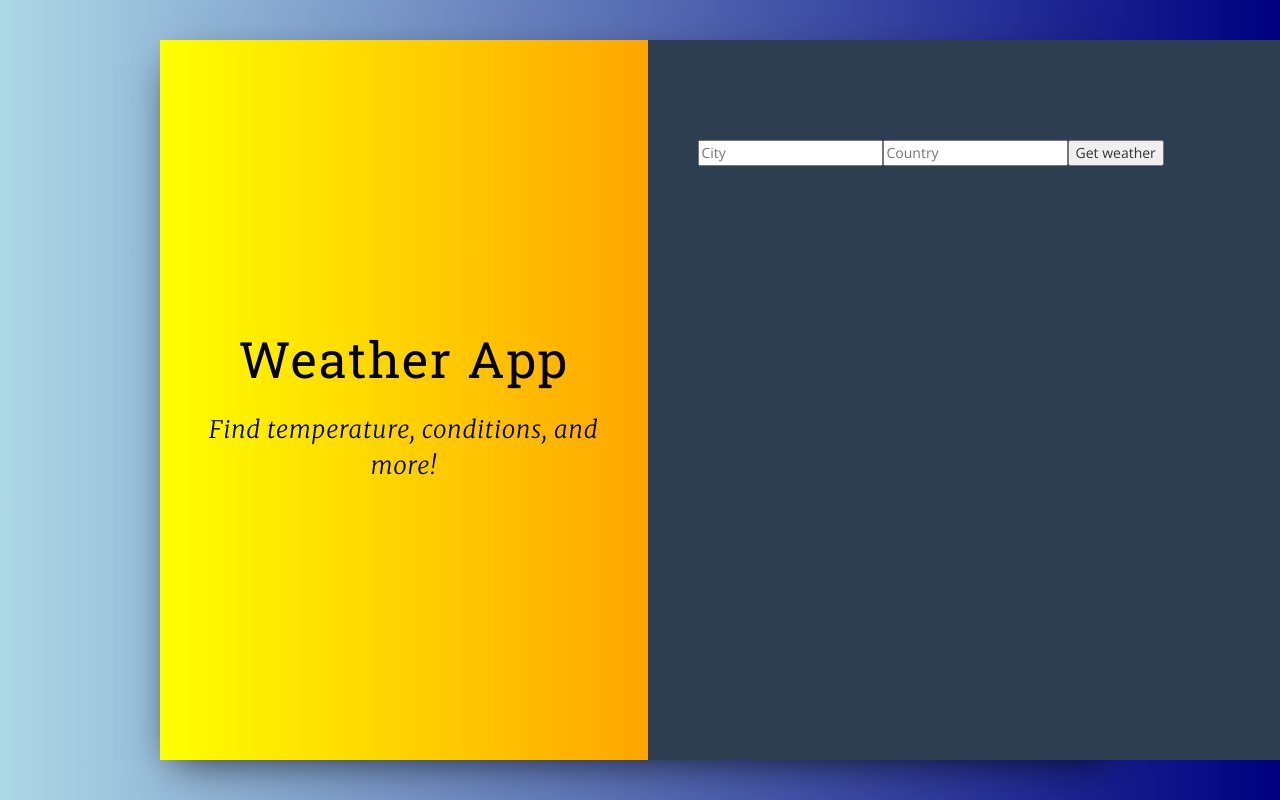
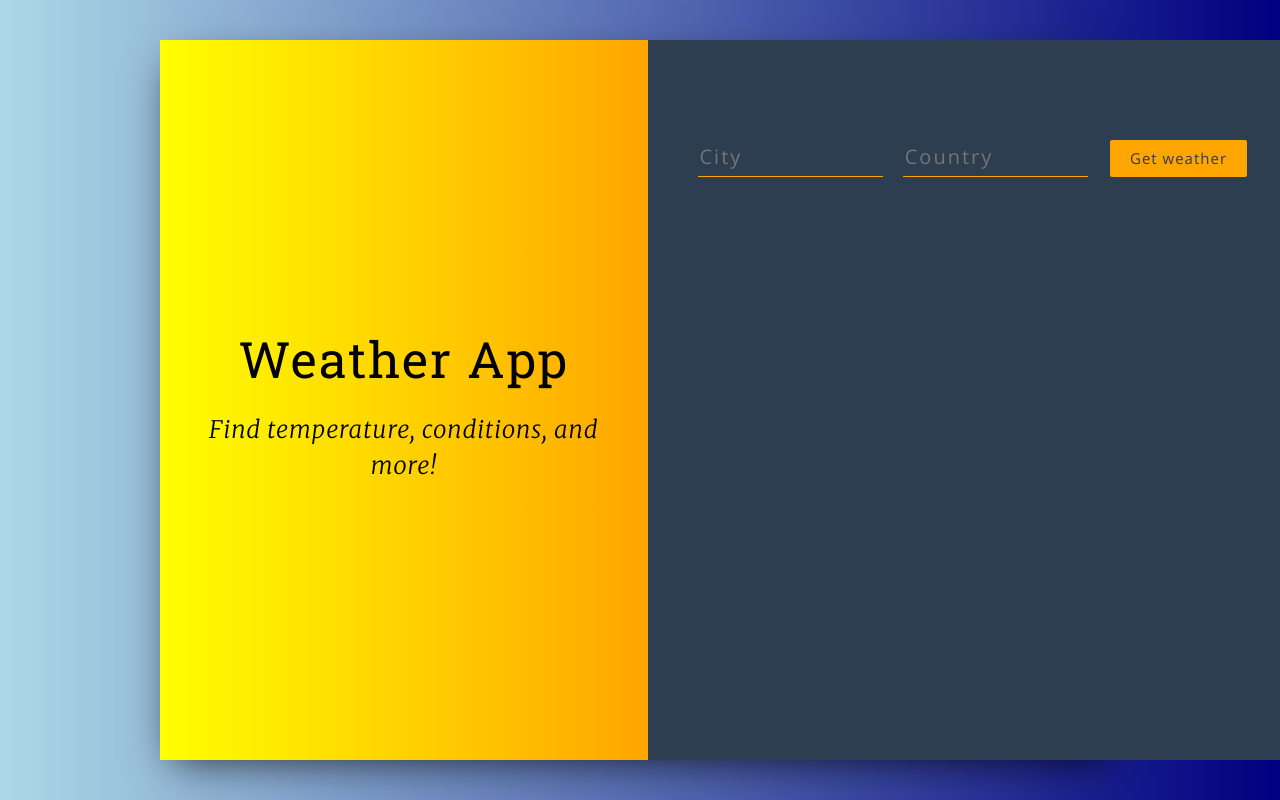
Before and after one commit to cestacio/weather-app, a React (Create React App) app: page / in a window 1280 px wide. Shown: the top 800 px of the page. Built offline with nearby package versions, Linux system fonts and the light colour scheme.

Commit message:
Add styling to form component, update weather component

```diff
--- a/src/App.css
+++ b/src/App.css
@@ -62,7 +62,7 @@ body {
 }
 
 .weather-key {
-  color: #f16051;
+  color: orange;
   border-bottom: solid 2px rgba(255, 255, 255, 0.06);
   padding: 20px 0 20px 0;
   font-weight: 400;
@@ -76,3 +76,46 @@ body {
   color: #fff;
   font-weight: 200;
 }
+
+.weather-error {
+  color: orange;
+  font-size: 20px;
+  letter-spacing: 1px;
+  font-weight: 200;
+}
+
+input[type='text'] {
+  background-color: transparent;
+  border: 0;
+  border-bottom: solid 1px orange;
+  width: 30%;
+  padding-bottom: 4px;
+  color: #fff !important;
+  font-weight: lighter;
+  letter-spacing: 2px;
+  margin-bottom: 30px;
+  margin-right: 20px;
+  font-size: 20px;
+}
+
+input[type='text'] {
+  outline: none;
+}
+
+button {
+  border: 0;
+  padding: 8px 20px;
+  margin: 0 2px;
+  border-radius: 2px;
+  font-weight: lighter;
+  letter-spacing: 1px;
+  font-size: 15px;
+  cursor: pointer;
+  background-color: orange;
+  color: #2c3e50;
+  font-weight: 100;
+}
+
+button:active {
+  outline: none;
+}
--- a/src/App.js
+++ b/src/App.js
@@ -21,7 +21,7 @@ class App extends React.Component {
     const city = e.target.elements.city.value;
     const country = e.target.elements.country.value;
     const api_call = await fetch(
-      `http://api.openweathermap.org/data/2.5/weather?q=${city},${country}&APPID=${API_KEY}&units=metric`
+      `http://api.openweathermap.org/data/2.5/weather?q=${city},${country}&APPID=${API_KEY}&units=imperial`
     );
     const data = await api_call.json();
     if (city && country) {
--- a/src/components/Weather.js
+++ b/src/components/Weather.js
@@ -14,13 +14,13 @@ const Weather = props => (
     {props.temperature && (
       <p className="weather-key">
         Temperature:
-        <span className="weather-value">{props.temperature}</span>
+        <span className="weather-value">{props.temperature} &#8457;</span>
       </p>
     )}
     {props.humidity && (
       <p className="weather-key">
         Humidity:
-        <span className="weather-value">{props.humidity}</span>
+        <span className="weather-value">{props.humidity} &#37;</span>
       </p>
     )}
     {props.description && (
@@ -29,7 +29,7 @@ const Weather = props => (
         <span className="weather-value">{props.description}</span>
       </p>
     )}
-    {props.error && <p>{props.error}</p>}
+    {props.error && <p className="weather-error">{props.error}</p>}
   </div>
 );
 
```
